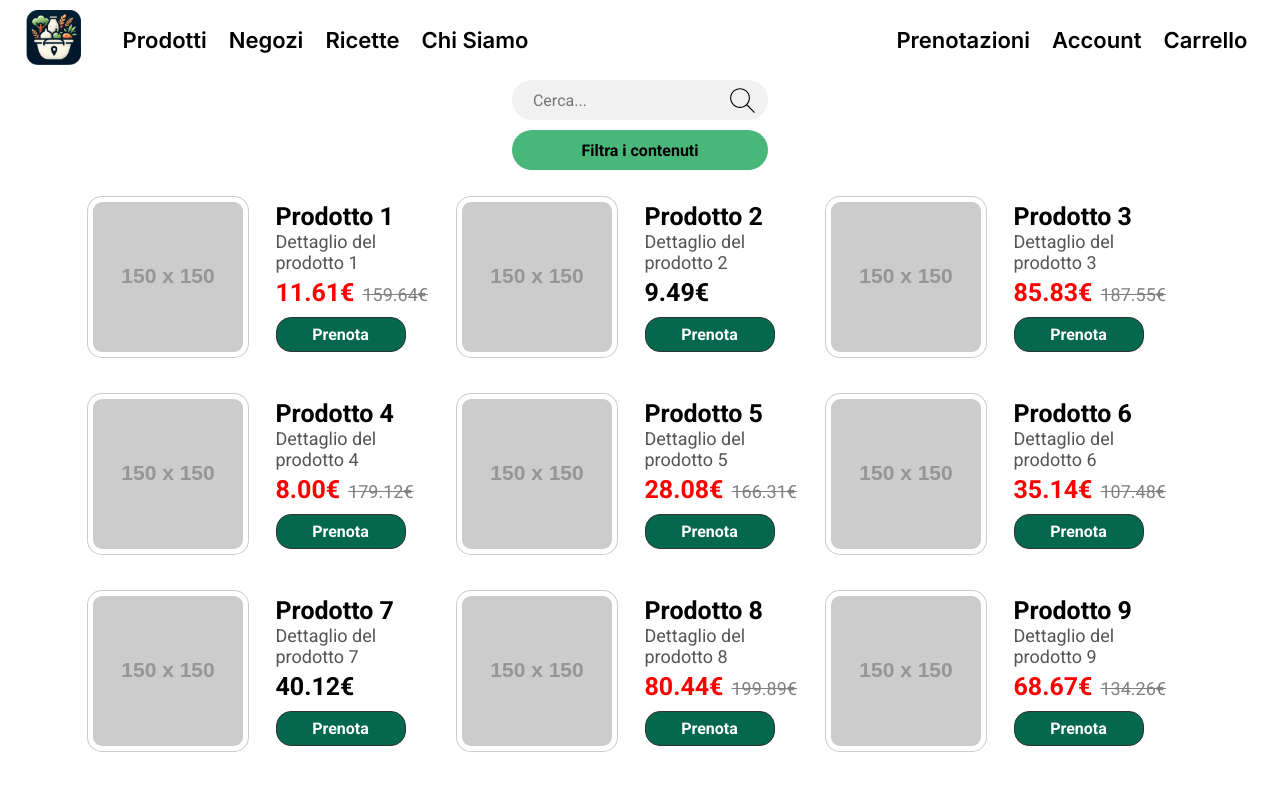
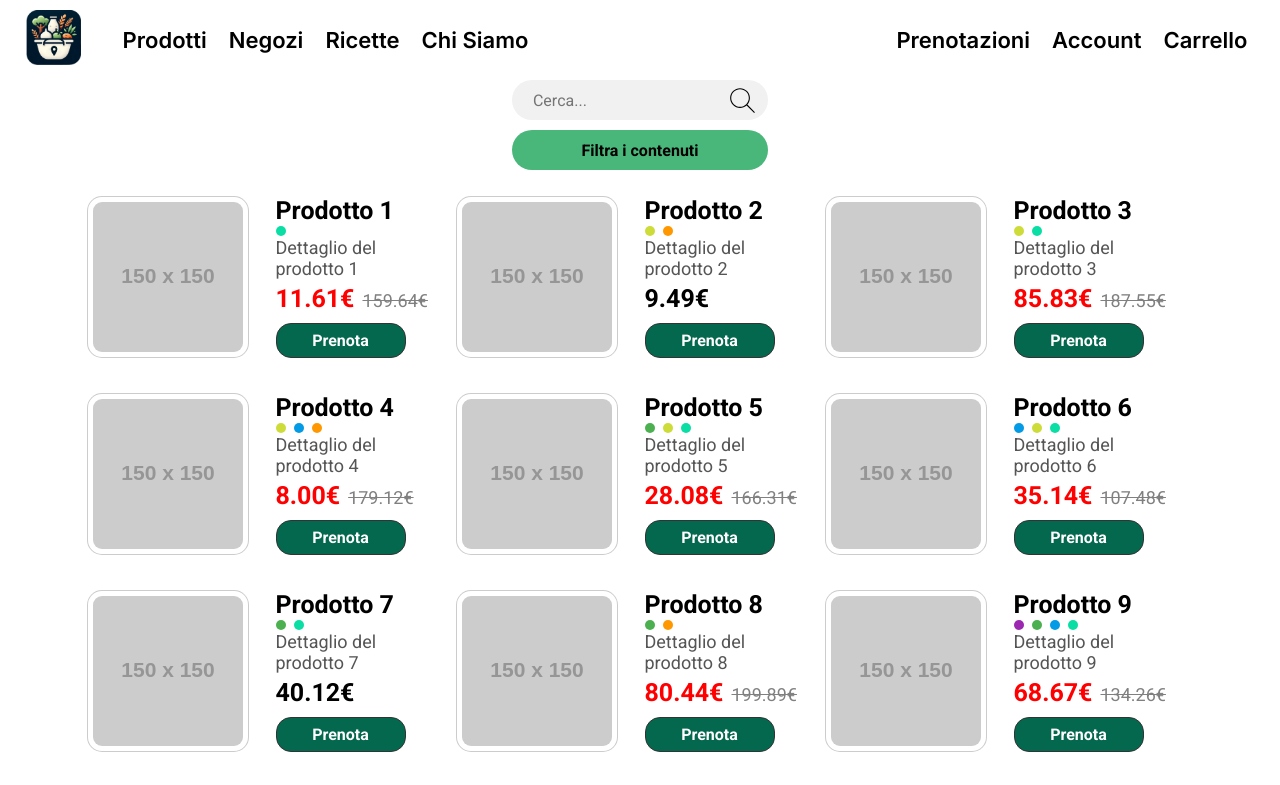
Before and after one commit to micheleDeca/MarketMatchReact, a React (Vite) app: page /prodotti in a window 1280 px wide. Shown: the top 785 px of the page. Built offline with nearby package versions, Linux system fonts and the light colour scheme.

Commit message:
category icon

```diff
--- a/src/Components/Card/Card.css
+++ b/src/Components/Card/Card.css
@@ -19,7 +19,6 @@
 
 
 }
-
 
 .card-image {
   width: 150px;
@@ -63,6 +62,19 @@
   -webkit-box-orient: vertical;
   overflow: hidden;
   text-overflow: ellipsis;
+}
+
+.category-icons {
+  display: flex;
+  gap: 8px;
+  margin: 1px 0;
+}
+
+.category-dot {
+  width: 10px;
+  height: 10px;
+  border-radius: 50%;
+  display: inline-block;
 }
 
 
--- a/src/Components/Card/Card.jsx
+++ b/src/Components/Card/Card.jsx
@@ -1,6 +1,8 @@
-import React, {useState} from 'react'
+import React, { useState } from 'react'
 import './Card.css'
 import { Link } from 'react-router';
+import { Tooltip } from "react-tooltip";
+import "react-tooltip/dist/react-tooltip.css";
 
 /**
  *
@@ -26,13 +28,29 @@ const Card = (props) => {
 
     const handleAddClick = () => {
 
-        console.log("prodotto: " +  props.id + " aggiunto nel carrello");
+        console.log("prodotto: " + props.id + " aggiunto nel carrello");
         setNotification(`${props.name} è stato aggiunto al carrello`);
 
         // Rimuovi la notifica dopo 3 secondi
         setTimeout(() => {
             setNotification(null);
         }, 2000);
+    };
+
+    // Mappa dei colori per le categorie
+    const categoryColors = {
+        bio: "#4caf50",
+        "senza lattosio": "#039be5",
+        vegan: "#0adea5",
+        "senza glutine": "#9c27b0",
+        km0: "#cddc39",
+        vegetariano: "#ff9800",
+        default: "#607d8b", // Colore di default se la categoria non è nella mappa
+      };
+
+    // Funzione per ottenere il colore della categoria
+    const getColorForCategory = (category) => {
+        return categoryColors[category.toLowerCase()] || categoryColors.default;
     };
 
     const [notification, setNotification] = useState(null); // Stato per la notifica
@@ -52,9 +70,26 @@ const Card = (props) => {
                 </Link>
 
                 <div className="card-info">
-                <Link to={`/prodotto/${props.id}`} className="product-link">
+                    <Link
+                        to={`/prodotto/${props.id}`} className="product-link">
                         <h3 className="card-name">{props.name}</h3>
                     </Link>
+
+                    {/* Sezione categorie */}
+                    {props.categories && props.categories.length > 0 && (
+                        <div className="category-icons">
+                            {props.categories.map((category, index) => (
+                                <span
+                                    key={index}
+                                    className="category-dot"
+                                    style={{ backgroundColor: getColorForCategory(category) }}
+                                    data-tooltip-id={`tooltip-${props.id}-${index}`}
+                                    data-tooltip-content={category}
+                                ></span>
+                            ))}
+                        </div>
+                    )}
+
                     <p className="card-detail">{props.detail}</p>
                     <p className="price-container-card">{props.originalPrice ? (
                         <>
@@ -69,6 +104,24 @@ const Card = (props) => {
                 </div>
             </div>
 
+            {/* Tooltip associato alle categorie */}
+            {props.categories &&
+                props.categories.map((category, index) => (
+                    <Tooltip
+                        key={index}
+                        id={`tooltip-${props.id}-${index}`}
+                        place="top"
+                        style={{
+                            backgroundColor: "#1e1e1e",
+                            color: "#ffffff",
+                            fontSize: "12px",
+                            borderRadius: "4px",
+                            padding: "5px 10px",
+                            boxShadow: "0px 4px 8px rgba(0, 0, 0, 0.2)",
+                        }}
+                    />
+                ))}
+
             {/* Popup di notifica */}
             {notification && (
                 <div className="notification-popup">
--- a/src/Components/CardContainer/CardContainer.jsx
+++ b/src/Components/CardContainer/CardContainer.jsx
@@ -18,6 +18,7 @@ const CardContainer = (props) => {
                     originalPrice={card.originalPrice}
                     image={card.image}
                     button={props.button}
+                    categories={card.categories}
 
                 />
             ))}
--- a/src/Components/CategoryLabel/CategoryLabel.css
+++ b/src/Components/CategoryLabel/CategoryLabel.css
@@ -1,9 +1,12 @@
 .badge {
+  --badge-font-size: 18px;
+  --badge-padding: 5px 15px;
+
   color: white;
   font-family: "Roboto", serif;
-    font-size: 18px;
+  font-size: var(--badge-font-size);
   font-weight: bold;
-    padding: 5px 15px;
+  padding: var(--badge-padding);
   border-radius: 20px;
   display: inline-block;
   text-align: center;
@@ -11,17 +14,19 @@
 
 }
 
-  @media (max-width: 950px){
+@media (max-width: 950px) {
+
   .badge {
-        font-size: 14px;
-        padding: 3px 10px;
+    --badge-font-size: 14px;
+    --badge-padding: 3px 10px;
+
+    font-size: var(--badge-font-size);
+    padding: var(--badge-padding);
     margin: 3px;
-
+  }
 }
 
-  }
-
-  @media (max-width: 450px){
+@media (max-width: 450px) {
   .badge {
     font-size: 10px;
     padding: 3px 8px;
@@ -31,7 +36,7 @@
 
 }
 
-  @media (max-width: 400px){
+@media (max-width: 400px) {
   .badge {
     font-size: 8px;
     padding: 2px 7px;
--- a/src/Components/CategoryLabel/CategoryLabel.jsx
+++ b/src/Components/CategoryLabel/CategoryLabel.jsx
@@ -11,8 +11,14 @@ import "./CategoryLabel.css";
  */
 
 const Badge = (props) => {
+
+  const labelSizeSmall = false;
+
   return (
-    <div className="badge" style={{ backgroundColor : props.color }}>
+    <div className="badge" style={{
+      backgroundColor: props.color,
+      "--badge-font-size": labelSizeSmall ? "12px" : "",
+    }}>
       {props.category}
     </div>
   );
--- a/src/Components/NavBar/NavBar.jsx
+++ b/src/Components/NavBar/NavBar.jsx
@@ -71,7 +71,7 @@ const NavBar = () => {
                 position: "absolute",
                 top: 0,
                 left: 0,
-                backdropFilter: isSidebarOpen ? "" : "brightness(80%)",
+                backdropFilter: isSidebarOpen ? "" : "brightness(70%)",
             }),
         },
     };
@@ -120,7 +120,7 @@ const NavBar = () => {
             {isSidebarOpen && (
                 <div ref={sidebarRef} className={`sidebar ${isSidebarOpen ? "open" : ""}`} >
                     <button className="close-sidebar" onClick={toggleSidebar}>✖</button>
-                    {isVisibleForUserType(["NoAccesso", "ConA", "AmmA", "NegA"]) && <a href="#prodotti">Prodotti</a>}
+                    {isVisibleForUserType(["NoAccesso", "ConA", "AmmA", "NegA"]) && <Link to="/prodotti">Prodotti</Link>}
                     {isVisibleForUserType(["ConA", "AmmA"]) && <a href="#negozi">Negozi</a>}
                     {isVisibleForUserType(["NegA"]) && <a href="#negozio">Negozio</a>}
                     {isVisibleForUserType(["ConA", "AmmA"]) && <a href="#ricette">Ricette</a>}
--- a/src/Pages/Home/HighlightShops/HighlightShops.jsx
+++ b/src/Pages/Home/HighlightShops/HighlightShops.jsx
@@ -33,12 +33,7 @@ const shops = [
   },
 ];
 
-const badges = [
-    { text: "Bio", backgroundColor: "#4caf50" },
-    { text: "Senza lattosio", backgroundColor: "#039be5" },
 
-    // Aggiungi altri badge qui...
-  ];
 
 const HighlightShops = () => {
   return (
--- a/src/Pages/Product/Product.jsx
+++ b/src/Pages/Product/Product.jsx
@@ -6,6 +6,39 @@ import { Pagination } from 'react-pagination-bar';
 import SearchBar from '../../Components/SearchBar/SearchBar';
 import ButtonFilter from '../../Components/ButtonFilter/ButtonFilter';
 
+const categoriesList = [
+    "Bio",
+    "Vegan",
+    "Vegetariano",
+    "Senza glutine",
+    "Senza lattosio",
+    "Km0",
+];
+
+// Funzione per generare categorie casuali rispettando le regole
+const generateCategories = () => {
+    // Filtra categorie incompatibili
+    const possibleCategories = categoriesList.filter((category) => {
+        return !(category === "Vegan" || category === "Vegetariano");
+    });
+
+    // Numero casuale di categorie da assegnare (tra 1 e 4)
+    const numberOfCategories = Math.floor(Math.random() * 4) + 1;
+
+    // Seleziona categorie casuali
+    let selectedCategories = possibleCategories.sort(() => 0.5 - Math.random()).slice(0, numberOfCategories - 1);
+
+    // Aggiungi "Vegan" o "Vegetariano" (non entrambi)
+    if (Math.random() > 0.5 && !selectedCategories.includes("Vegetariano")) {
+        selectedCategories.push("Vegan");
+    } else if (!selectedCategories.includes("Vegan")) {
+        selectedCategories.push("Vegetariano");
+    }
+
+    // Assicurati che il numero massimo sia 4
+    return selectedCategories.slice(0, 4);
+};
+
 // Simula un database di prodotti
 const mockProducts = Array.from({ length: 200 }, (_, index) => {
     const hasDiscount = Math.random() > 0.4; // 50% di probabilità di avere uno sconto
@@ -13,9 +46,10 @@ const mockProducts = Array.from({ length: 200 }, (_, index) => {
         id: index + 1,
         name: `Prodotto ${index + 1}`,
         detail: `Dettaglio del prodotto ${index + 1}`,
-        currentPrice: ((Math.random() * 100).toFixed(2) + "€"),
-        originalPrice: hasDiscount ? ((Math.random() * 100 + 100).toFixed(2) + "€") : null, // Solo se ha sconto
+        currentPrice: (Math.random() * 100).toFixed(2) + "€",
+        originalPrice: hasDiscount ? (Math.random() * 100 + 100).toFixed(2) + "€" : null, // Solo se ha sconto
         image: `https://via.placeholder.com/150?text=Prodotto+${index + 1}`,
+        categories: generateCategories(), // Genera le categorie dinamicamente
     };
 });
 
```
Lines whose indentation alone changed are shown as unchanged.
